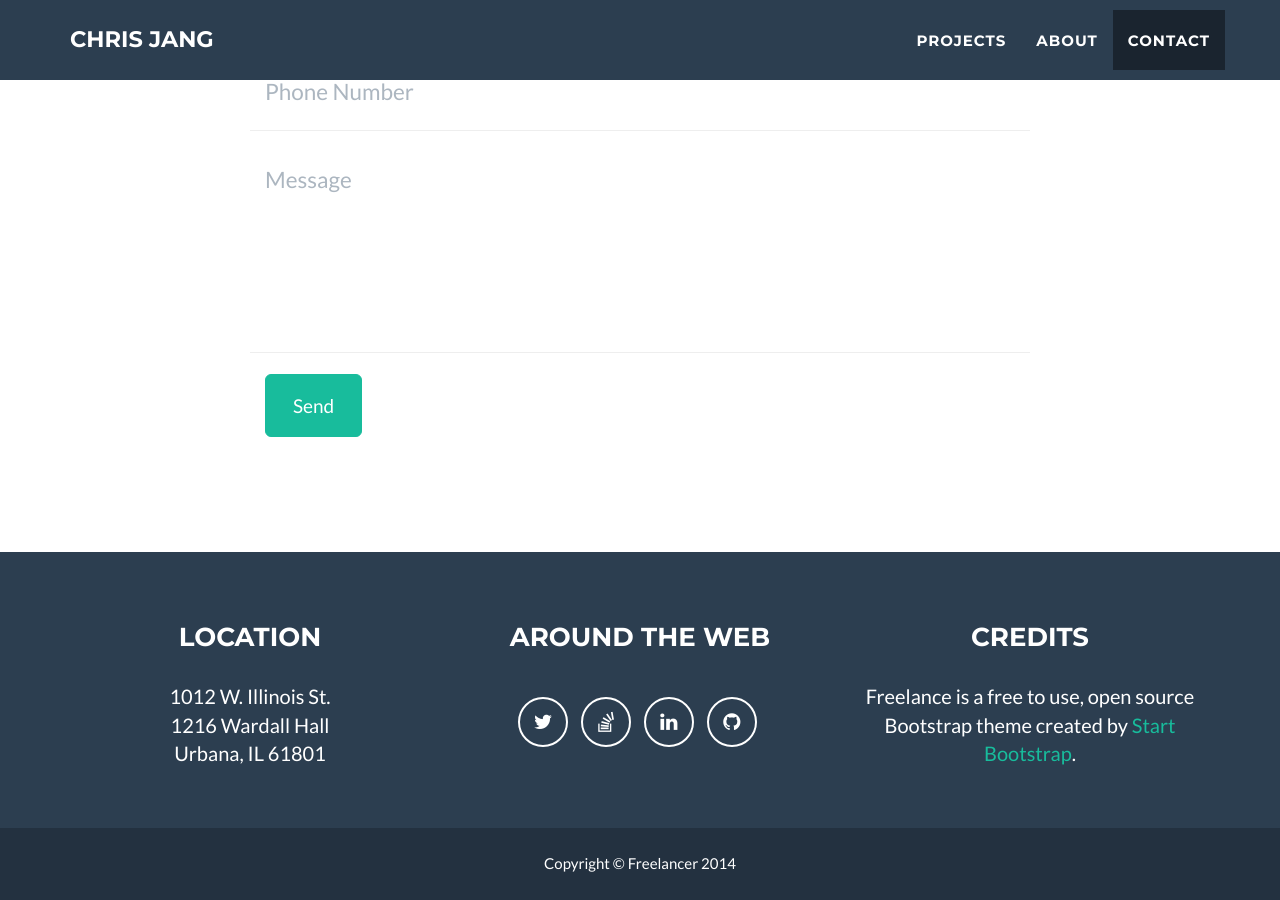
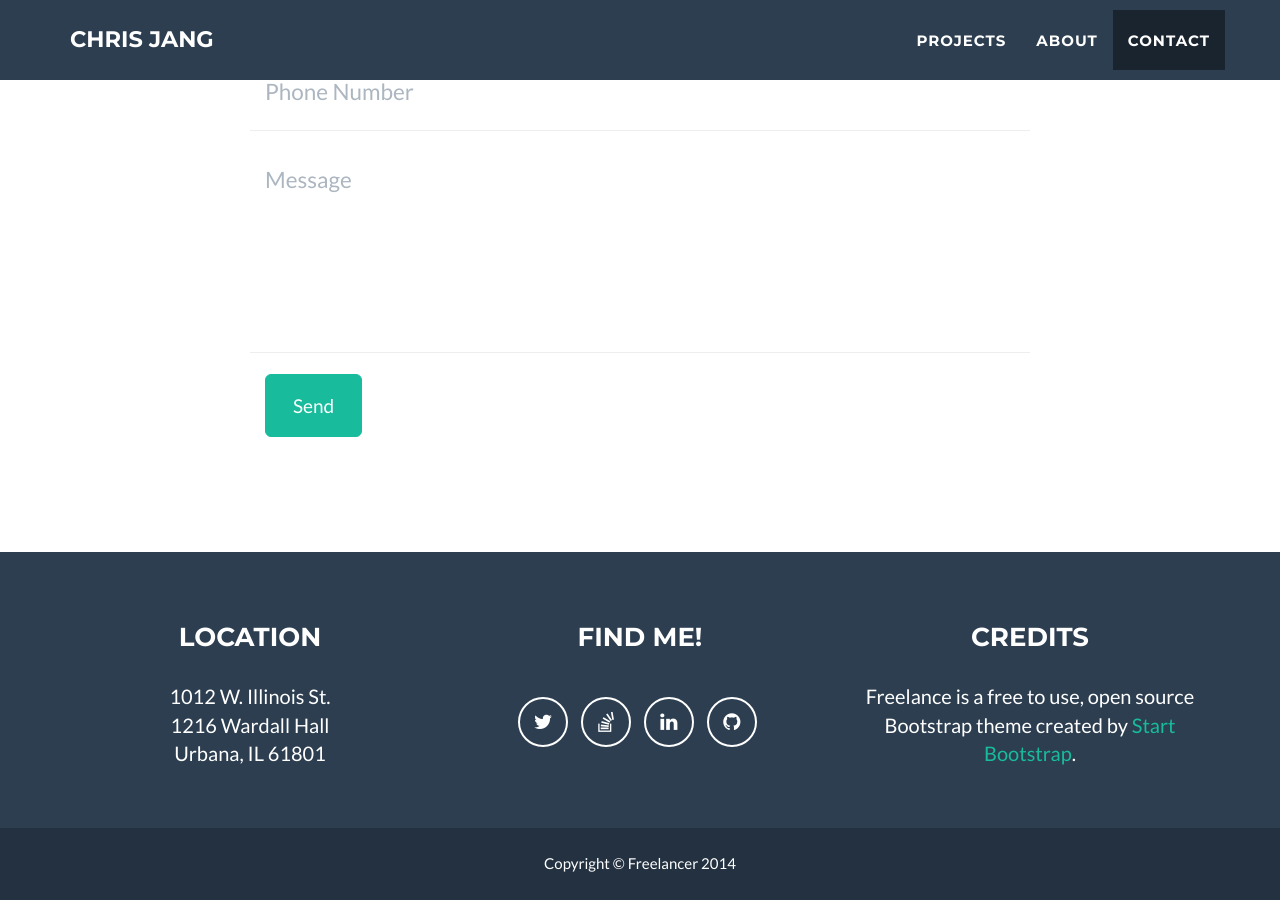
Before and after one commit to cjang5/cjang5.github.io, a Jekyll site: the page built from index.html, in a window 1280 px wide and 900 px high, scrolled down 2509 px. Built offline with Jekyll 4.4.1, drawn with Linux system fonts in a browser that asks for light colours.

Commit message:
Changed title of social networks section

```diff
--- a/_includes/footer.html
+++ b/_includes/footer.html
@@ -12,7 +12,7 @@
                         </p>
                     </div>
                     <div class="footer-col col-md-4">
-                        <h3>Around the Web</h3>
+                        <h3>Find me!</h3>
                         <ul class="list-inline">
                             {% for network in site.social %}
                             <li>
```
